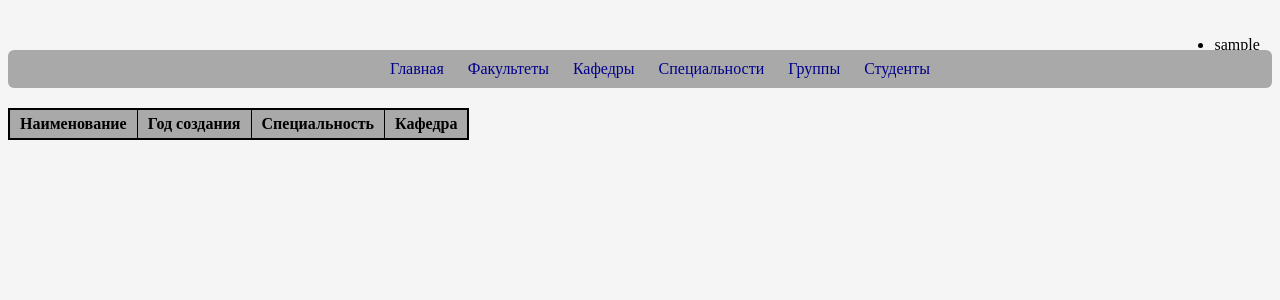
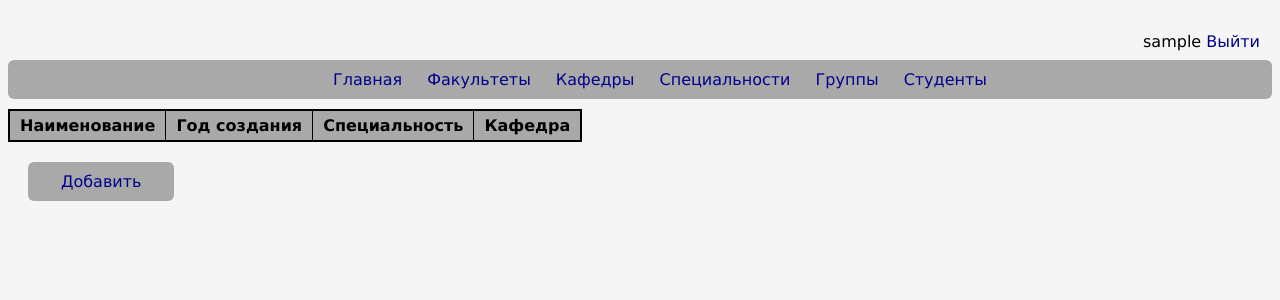
Before and after one commit to Artyom-Ganev/django-study, a Django app: page /groups/ in a window 1280 px wide. Shown: the top 300 px of the page. Run offline with Django 3.2, Linux system fonts and the light colour scheme; the visitor is signed in with stand-in values (Sample User, id 1); data that the repository does not hold is empty.

Commit message:
add groups & students insertion functionality

```diff
--- a/static/styles.css
+++ b/static/styles.css
@@ -1,6 +1,7 @@
 @charset "utf-8";
 body {
     background-color: whitesmoke;
+    font-family: "Lucida Grande", Verdana, Arial, sans-serif;
 }
 
 table {
@@ -22,17 +23,22 @@ a:link {
 }
 
 a:hover {
-    color: darkorchid;
+    color: darkmagenta;
 }
 
 .login {
     position: fixed;
     right: 20px;
-    margin-bottom: 20px;
+    top: 0;
+    margin-bottom: 50px;
 }
 
-#login {
+.login li {
+    display: inline-block;
+}
 
+#login li {
+    display: inline-block;
 }
 
 #register {
@@ -41,7 +47,7 @@ a:hover {
 
 #menu {
     position: relative;
-    top: 30px;
+    top: 40px;
     background-color: darkgray;
     border-radius: 6px;
     margin: 20px auto 20px;
@@ -53,9 +59,36 @@ a:hover {
     padding: 10px;
 }
 
+#menu li:hover {
+    background-color: lightsteelblue;
+}
+
+#menu a:hover {
+    color: darkblue;
+}
+
 #main {
     position: relative;
     top: 30px
+}
+
+.button {
+    padding: 10px;
+    margin: 20px;
+    background-color: darkgray;
+    border-radius: 6px;
+    border-style: none;
+    width: 10%;
+    text-align: center;
+    color: darkblue;
+}
+
+.button:hover {
+    background-color: lightsteelblue;
+}
+
+.button a {
+    color: darkblue;
 }
 
 #footer {
--- a/students/urls.py
+++ b/students/urls.py
@@ -12,6 +12,8 @@ urlpatterns = [
     url(r'^specialities/(?P<spec_id>\d+)/$', views.specialitiy, name='speciality'),
     url(r'^groups/$', views.groups, name='groups'),
     url(r'^groups/(?P<group_id>\d+)/$', views.group, name='group'),
+    url(r'^group-add/$', views.group_add, name='group-add'),
     url(r'^students/$', views.students, name='students'),
     url(r'^students/(?P<student_number>\d+)/$', views.student, name='student'),
+    url(r'^student-add/$', views.student_add, name='student-add'),
 ]
--- a/students/views.py
+++ b/students/views.py
@@ -1,9 +1,12 @@
 # coding: utf-8
 from django.http import Http404
 from django.http import HttpResponse
+from django.http import HttpResponseRedirect
+from django.shortcuts import render
 from django.template import RequestContext
 from django.template import loader
 
+from students.forms import StudentForm, GroupForm
 from students.models import Student, Group, Speciality, Faculty, Department
 
 html = ".html"
@@ -90,6 +93,17 @@ def group(request, group_id):
     return HttpResponse(get_template_with_detail(request, obj, "group", detail, "students"))
 
 
+def group_add(request):
+    if request.method == 'POST':
+        form = GroupForm(request.POST)
+        if form.is_valid():
+            form.save()
+            return HttpResponseRedirect('/groups/')
+    else:
+        form = GroupForm()
+    return render(request, 'add.html', {'form': form})
+
+
 def students(request):
     if not request.user.is_authenticated():
         template = loader.get_template("login_error.html")
@@ -107,3 +121,14 @@ def student(request, student_number):
     except Student.DoesNotExist:
         raise Http404
     return HttpResponse(get_template(request, obj, "student"))
+
+
+def student_add(request):
+    if request.method == 'POST':
+        form = StudentForm(request.POST)
+        if form.is_valid():
+            form.save()
+            return HttpResponseRedirect('/students/')
+    else:
+        form = StudentForm()
+    return render(request, 'add.html', {'form': form})
--- a/templates/groups.html
+++ b/templates/groups.html
@@ -1,5 +1,6 @@
 {% extends "base.html" %}
 {% block main %}
+    <!--suppress ALL -->
     <table rules="all">
         <thead>
         <tr class="table_head">
@@ -21,4 +22,5 @@
         {% endfor %}
         </tbody>
     </table>
+    <div class="button"><a href="/group-add/">Добавить</a></div>
 {% endblock %}
--- a/templates/login_error.html
+++ b/templates/login_error.html
@@ -5,8 +5,8 @@
 
     <div id="login">
         <ul>
-            <li><a href="/login/">Авторизация</a></li>
-            <li><a href="/register/">Зарегистрироваться</a></li>
+            <li class="button"><a href="/login/">Авторизация</a></li>
+            <li class="button"><a href="/register/">Зарегистрироваться</a></li>
         </ul>
     </div>
 {% endblock %}
--- a/templates/students.html
+++ b/templates/students.html
@@ -1,5 +1,6 @@
 {% extends "base.html" %}
 {% block main %}
+    <!--suppress ALL -->
     <table rules="all">
         <thead>
         <tr class="table_head">
@@ -22,4 +23,5 @@
         {% endfor %}
         </tbody>
     </table>
+    <div class="button"><a href="/student-add/">Добавить</a></div>
 {% endblock %}
```
Also changed, not shown: students/forms.py (added, +25 -0 lines), templates/add.html (added, +9 -0 lines).
